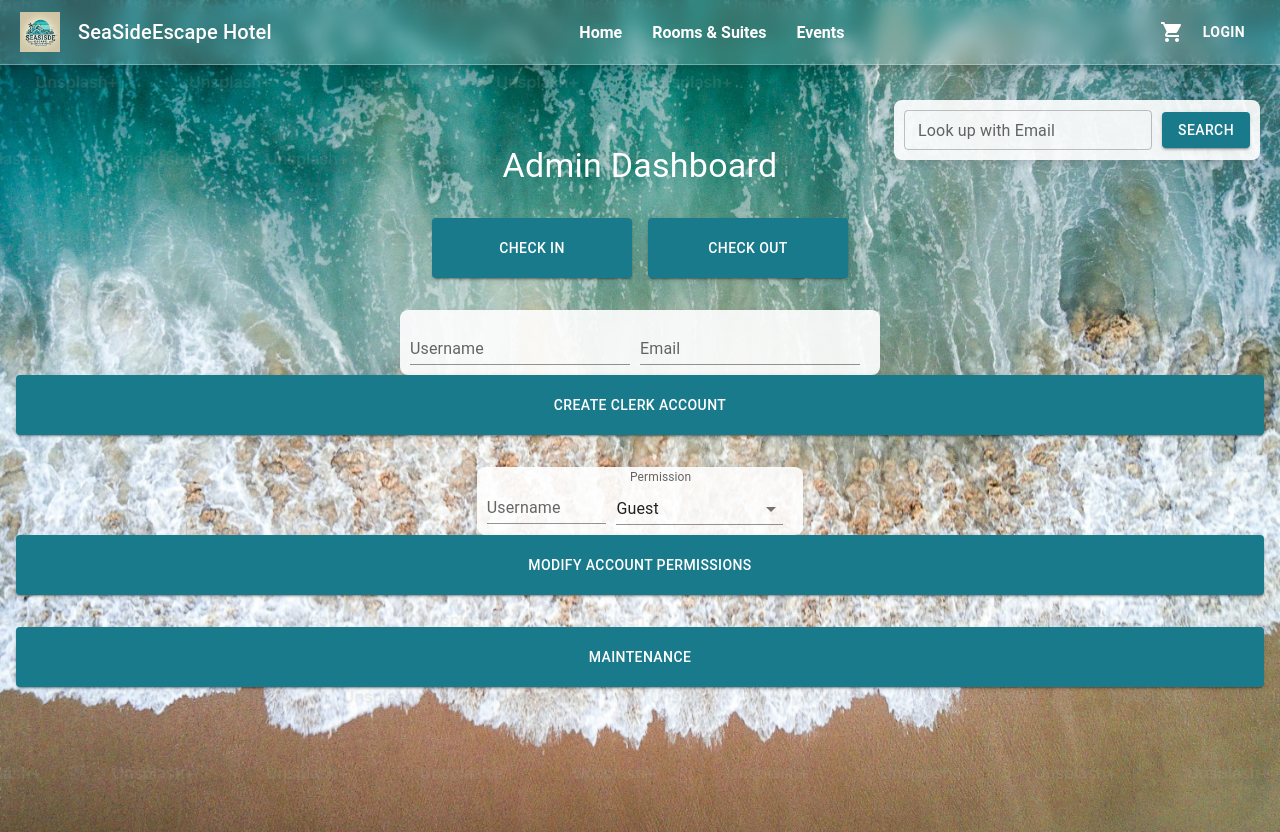
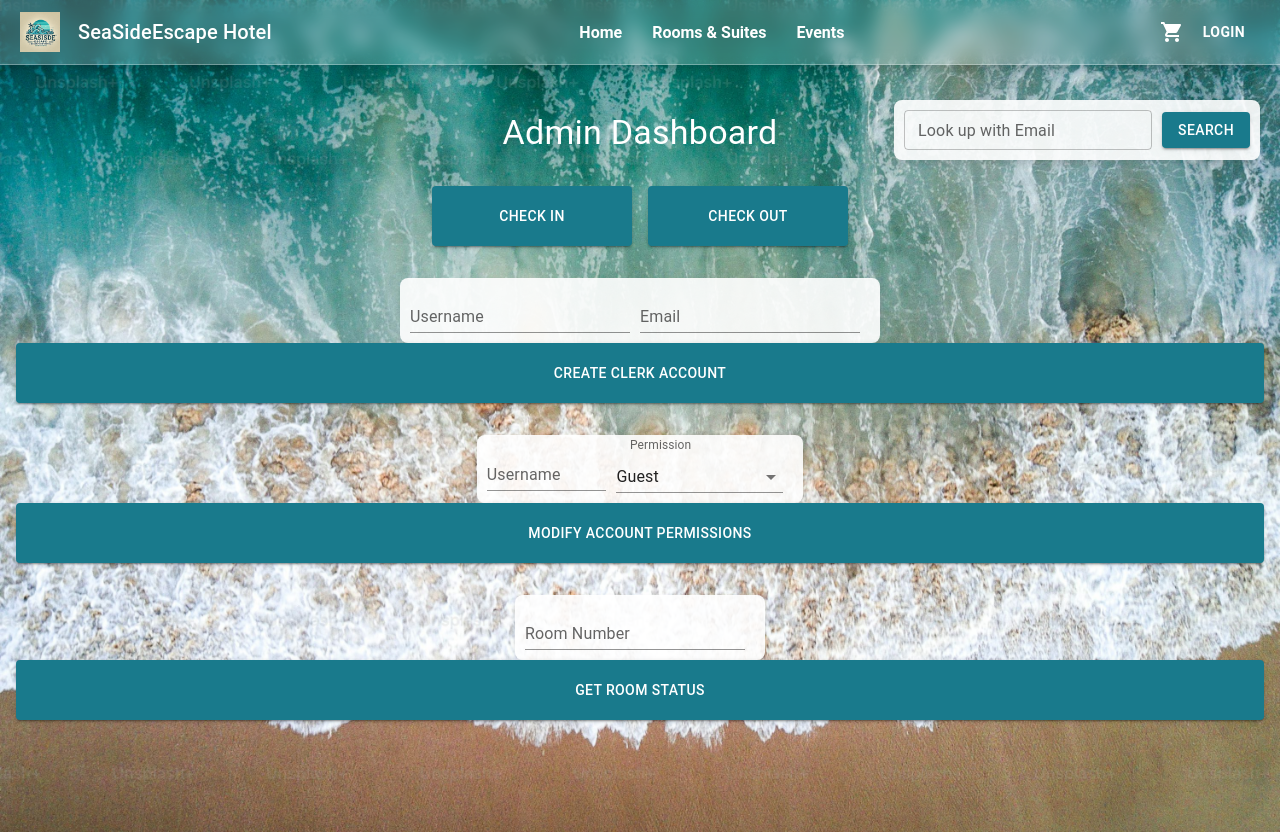
Before and after one commit to Lucas-CSI/SWE-Group-Project, a React (Create React App) app in the folder frontend/: page /admin/homepage in a window 1280 px wide. Built offline with nearby package versions, Linux system fonts and the light colour scheme.

Commit message:
implemented frontend for getRoomStatus

```diff
--- a/frontend/src/components/AdminHomePage.js
+++ b/frontend/src/components/AdminHomePage.js
@@ -1,7 +1,7 @@
 import React, { useState } from 'react';
 import {Button, Box, Typography, TextField, Select, MenuItem, InputLabel, FormControl} from '@mui/material';
 
-import { generatePostRequest} from "../services/apiService";
+import {generateGetRequest, generatePostRequest} from "../services/apiService";
 
 const AdminHomepage = () => {
     const [email, setEmail] = useState('');
@@ -11,6 +11,10 @@
     const [modifyUsername, setModifyUsername] = useState('');
     const [permissionLevel, setPermissionLevel] = useState(0);
     const [modifyResult, setModifyResult] = useState('');
+    const [roomNumber, setRoomNumber] = useState('');
+    const [roomInfo, setRoomInfo] = useState({});
+    const [stringRoomInfo, setStringRoomInfo] = useState('');
+
     const handleSearch = () => {
         console.log(`Searching for: ${email}`);
     };
@@ -29,6 +33,17 @@
             setModifyResult(response.data);
         else
             setModifyResult(response.response.data);
+    }
+
+    const handleGetRoomInfo = async () => {
+        const response = await generateGetRequest("/admin/getRoom?roomNumber=" + roomNumber, {}, {});
+        if(response.status === 200) {
+            setRoomInfo(response.data);
+            setStringRoomInfo(JSON.stringify(response.data));
+        }else {
+            setRoomInfo({});
+            setStringRoomInfo(response.response.data);
+        }
     }
 
     return (
@@ -223,8 +238,33 @@
                     Modify Account Permissions
                 </Button>
 
+                <Box
+                    sx={{
+                        top: '100px',
+                        right: '20px',
+                        display: 'flex',
+                        alignItems: 'center',
+                        gap: '10px',
+                        backgroundColor: 'rgba(255, 255, 255, 0.9)',
+                        padding: '10px',
+                        borderRadius: '8px',
+                        boxShadow: '0px 4px 6px rgba(0, 0, 0, 0.1)',
+                    }}
+                >
+                    <TextField
+                        label="Room Number"
+                        variant="standard"
+                        size="small"
+                        value={roomNumber}
+                        onChange={(e) => setRoomNumber(e.target.value)}
+                    />
+                    <p>{stringRoomInfo}</p>
+                </Box>
+
+
                 <Button
                     variant="contained"
+                    onClick={handleGetRoomInfo}
                     sx={{
                         backgroundColor: 'rgb(25,122,140)',
                         color: 'white',
@@ -235,7 +275,7 @@
                         },
                     }}
                 >
-                    Maintenance
+                    Get Room Status
                 </Button>
             </Box>
         </Box>
```
